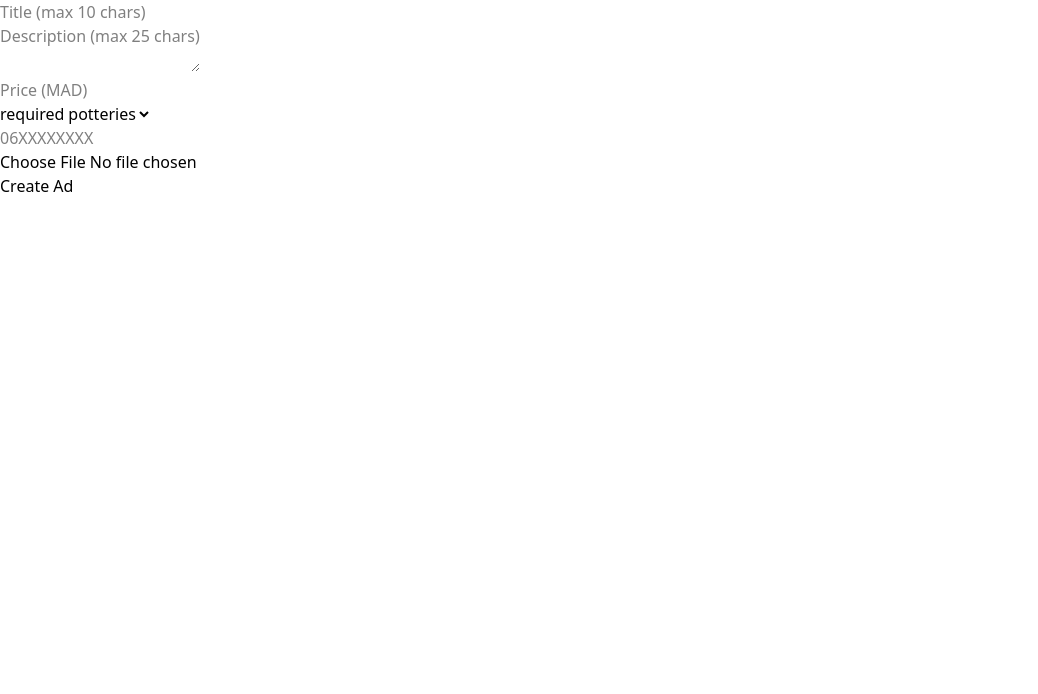
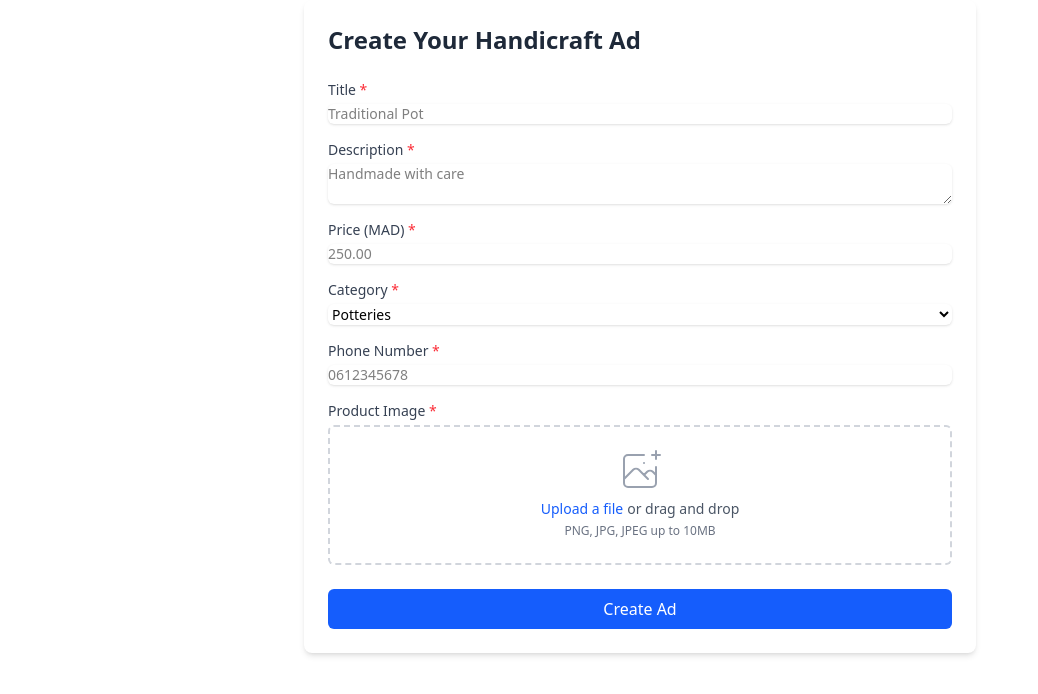
Before and after one commit to Rida-Lad/Classified-Ads-Board-Moroccan-Handicrafts-Frontend, a React (Vite) app: page /add in a window 1280 px wide. Shown: the top 694 px of the page, without its empty margins (0-1038 px from the left). Built offline with nearby package versions, Linux system fonts and the light colour scheme; a web font is replaced by a local one.

Commit message:
ENHANCING THE STYLE

```diff
--- a/src/pages/AddAdPage.jsx
+++ b/src/pages/AddAdPage.jsx
@@ -16,10 +16,18 @@ const AdForm = () => {
   const validateForm = () => {
     const newErrors = {};
 
-    if (formData.title.length > 10) newErrors.title = 'Title must be ≤10 characters';
-    if (formData.description.length > 25) newErrors.description = 'Description must be ≤25 characters';
-    if (formData.price <= 0) newErrors.price = 'Price must be > 0 MAD';
-    if (!/^0[5-7]\d{8}$/.test(formData.phone_number)) newErrors.phone_number = 'Invalid Moroccan number';
+    if (!formData.title.trim()) newErrors.title = 'Title is required';
+    else if (formData.title.length > 10) newErrors.title = 'Title must be ≤10 characters';
+
+    if (!formData.description.trim()) newErrors.description = 'Description is required';
+    else if (formData.description.length > 25) newErrors.description = 'Description must be ≤25 characters';
+
+    if (!formData.price) newErrors.price = 'Price is required';
+    else if (formData.price <= 0) newErrors.price = 'Price must be > 0 MAD';
+
+    if (!formData.phone_number) newErrors.phone_number = 'Phone number is required';
+    else if (!/^0[5-7]\d{8}$/.test(formData.phone_number)) newErrors.phone_number = 'Invalid Moroccan number';
+
     if (!formData.image) newErrors.image = 'Image is required';
 
     setErrors(newErrors);
@@ -56,35 +64,52 @@ const AdForm = () => {
   };
 
   return (
-    <form onSubmit={handleSubmit}>
+    <form onSubmit={handleSubmit} className="max-w-2xl mx-auto p-6 bg-white rounded-lg shadow-md">
+      <h1 className="text-2xl font-bold mb-6 text-gray-800">Create Your Handicraft Ad</h1>
+
       {/* Title Input */}
-      <div>
+      <div className="mb-4">
+        <label className="block text-sm font-medium text-gray-700 mb-1">
+          Title <span className="text-red-500">*</span>
+        </label>
         <input
           name="title"
           value={formData.title}
           onChange={handleChange}
           maxLength={10}
-          placeholder="Title (max 10 chars)"
+          placeholder="Traditional Pot"
+          className={`mt-1 block w-full rounded-md border-gray-300 shadow-sm focus:border-blue-500 focus:ring-blue-500 sm:text-sm ${
+            errors.title ? 'border-red-500' : ''
+          }`}
           required
         />
-        {errors.title && <div className="error">{errors.title}</div>}
+        {errors.title && <p className="mt-1 text-sm text-red-600">{errors.title}</p>}
       </div>
 
       {/* Description Input */}
-      <div>
+      <div className="mb-4">
+        <label className="block text-sm font-medium text-gray-700 mb-1">
+          Description <span className="text-red-500">*</span>
+        </label>
         <textarea
           name="description"
           value={formData.description}
           onChange={handleChange}
           maxLength={25}
-          placeholder="Description (max 25 chars)"
+          placeholder="Handmade with care"
+          className={`mt-1 block w-full rounded-md border-gray-300 shadow-sm focus:border-blue-500 focus:ring-blue-500 sm:text-sm ${
+            errors.description ? 'border-red-500' : ''
+          }`}
           required
         />
-        {errors.description && <div className="error">{errors.description}</div>}
+        {errors.description && <p className="mt-1 text-sm text-red-600">{errors.description}</p>}
       </div>
 
       {/* Price Input */}
-      <div>
+      <div className="mb-4">
+        <label className="block text-sm font-medium text-gray-700 mb-1">
+          Price (MAD) <span className="text-red-500">*</span>
+        </label>
         <input
           type="number"
           name="price"
@@ -92,51 +117,114 @@ const AdForm = () => {
           onChange={handleChange}
           min="0.01"
           step="0.01"
-          placeholder="Price (MAD)"
+          placeholder="250.00"
+          className={`mt-1 block w-full rounded-md border-gray-300 shadow-sm focus:border-blue-500 focus:ring-blue-500 sm:text-sm ${
+            errors.price ? 'border-red-500' : ''
+          }`}
           required
         />
-        {errors.price && <div className="error">{errors.price}</div>}
+        {errors.price && <p className="mt-1 text-sm text-red-600">{errors.price}</p>}
       </div>
 
       {/* Category Select */}
-      <div>
+      <div className="mb-4">
+        <label className="block text-sm font-medium text-gray-700 mb-1">
+          Category <span className="text-red-500">*</span>
+        </label>
+        <select
+          name="category"
+          value={formData.category}
+          onChange={handleChange}
+          className="mt-1 block w-full rounded-md border-gray-300 shadow-sm focus:border-blue-500 focus:ring-blue-500 sm:text-sm"
           required
-          <select name="category" value={formData.category} onChange={handleChange} required>
+        >
           {['potteries', 'jewelries', 'carpets', 'zelliges', 'others'].map(opt => (
-            <option key={opt} value={opt}>{opt}</option>
+            <option key={opt} value={opt}>{opt.charAt(0).toUpperCase() + opt.slice(1)}</option>
           ))}
         </select>
       </div>
 
       {/* Phone Input */}
-      <div>
+      <div className="mb-4">
+        <label className="block text-sm font-medium text-gray-700 mb-1">
+          Phone Number <span className="text-red-500">*</span>
+        </label>
         <input
           type="tel"
           name="phone_number"
           value={formData.phone_number}
           onChange={handleChange}
-          placeholder="06XXXXXXXX"
+          pattern="0[5-7][0-9]{8}"
+          placeholder="0612345678"
+          className={`mt-1 block w-full rounded-md border-gray-300 shadow-sm focus:border-blue-500 focus:ring-blue-500 sm:text-sm ${
+            errors.phone_number ? 'border-red-500' : ''
+          }`}
           required
         />
-        {errors.phone_number && <div className="error">{errors.phone_number}</div>}
+        {errors.phone_number && <p className="mt-1 text-sm text-red-600">{errors.phone_number}</p>}
       </div>
 
       {/* File Input */}
-      <div>
+      <div className="mb-6">
+        <label className="block text-sm font-medium text-gray-700 mb-1">
+          Product Image <span className="text-red-500">*</span>
+        </label>
+        <div className="mt-1 flex justify-center px-6 pt-5 pb-6 border-2 border-gray-300 border-dashed rounded-md">
+          <div className="space-y-1 text-center">
+            <svg
+              className="mx-auto h-12 w-12 text-gray-400"
+              stroke="currentColor"
+              fill="none"
+              viewBox="0 0 48 48"
+              aria-hidden="true"
+            >
+              <path
+                d="M28 8H12a4 4 0 00-4 4v20m32-12v8m0 0v8a4 4 0 01-4 4H12a4 4 0 01-4-4v-4m32-4l-3.172-3.172a4 4 0 00-5.656 0L28 28M8 32l9.172-9.172a4 4 0 015.656 0L28 28m0 0l4 4m4-24h8m-4-4v8m-12 4h.02"
+                strokeWidth="2"
+                strokeLinecap="round"
+                strokeLinejoin="round"
+              />
+            </svg>
+            <div className="flex text-sm text-gray-600">
+              <label
+                htmlFor="image"
+                className="relative cursor-pointer bg-white rounded-md font-medium text-blue-600 hover:text-blue-500 focus-within:outline-none focus-within:ring-2 focus-within:ring-offset-2 focus-within:ring-blue-500"
+              >
+                <span>Upload a file</span>
                 <input
+                  id="image"
+                  name="image"
                   type="file"
-          name="image"
                   onChange={handleFile}
                   accept="image/*"
+                  className="sr-only"
                   required
                 />
-        {errors.image && <div className="error">{errors.image}</div>}
+              </label>
+              <p className="pl-1">or drag and drop</p>
+            </div>
+            <p className="text-xs text-gray-500">PNG, JPG, JPEG up to 10MB</p>
+          </div>
+        </div>
+        {errors.image && <p className="mt-1 text-sm text-red-600">{errors.image}</p>}
       </div>
 
-      <button type="submit">Create Ad</button>
+      <button
+        type="submit"
+        className="w-full bg-blue-600 text-white py-2 px-4 rounded-md hover:bg-blue-700 focus:outline-none focus:ring-2 focus:ring-blue-500 focus:ring-offset-2"
+      >
+        Create Ad
+      </button>
 
-      {accessCode && <div className="success">Your access code: {accessCode}</div>}
-      {errors.server && <div className="error">{errors.server}</div>}
+      {accessCode && (
+        <div className="mt-4 p-4 bg-green-100 text-green-700 rounded-md">
+          Your access code: <strong>{accessCode}</strong> (Save this to manage your ad)
+        </div>
+      )}
+
+      {errors.server && (
+        <div className="mt-4 p-4 bg-red-100 text-red-700 rounded-md">{errors.server}</div>
+      )}
     </form>
   );
 };
```
Lines whose indentation alone changed are shown as unchanged.
